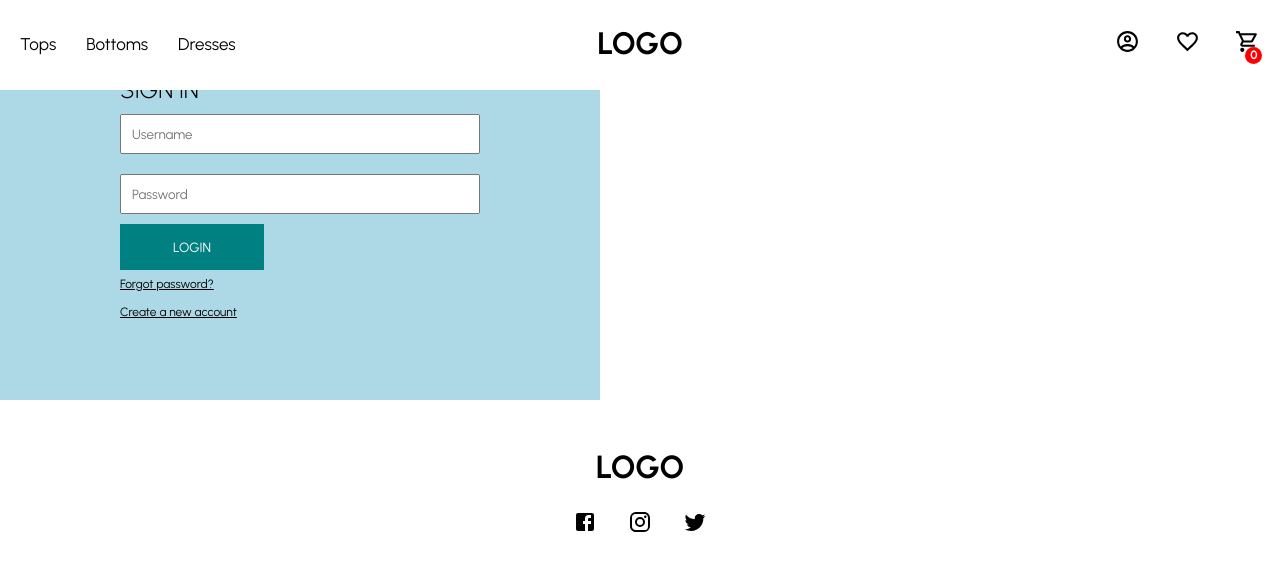
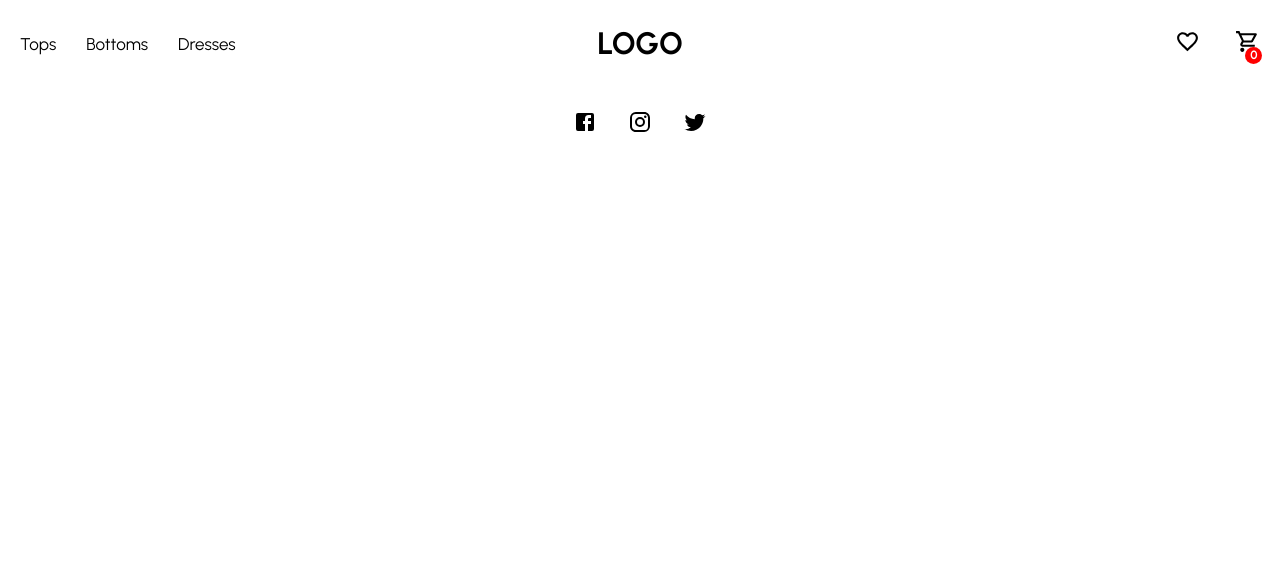
Before and after one commit to abuiko/ecommerce-app, a React (Create React App) app: page /login in a window 1280 px wide. Shown: the top 570 px of the page. Built offline with nearby package versions, Linux system fonts and the light colour scheme.

Commit message:
delete register / login

```diff
--- a/src/App.js
+++ b/src/App.js
@@ -1,7 +1,6 @@
 import React, { useState } from 'react'
 import Home from './containers/Home'
-import Register from './containers/Register'
-import Login from './containers/Login'
+
 import Cart from './containers/Cart'
 import Favorites from './containers/Favorites'
 
@@ -14,6 +13,7 @@ import Sidebar from './components/Navbar/Sidebar'
 import Footer from './components/Footer'
 
 
+
 const Container = styled.div`
 
 `
@@ -24,15 +24,15 @@ function App() {
   const toggle = () => {
     setIsOpen(!isOpen)
   }
+
   return (
     <Container>
       <Sidebar isOpen={isOpen} toggle={toggle} />
       <Navbar toggle={toggle} />
 
+
       <Routes>
         <Route exact path="/" element={<Home />} />
-        <Route path="/register" element={<Register />} />
-        <Route path="/login" element={<Login />} />
         <Route path="/cart" element={<Cart />} />
         <Route path="/favorites" element={<Favorites />} />
         <Route path="/products" element={<AllProducts />} />
--- a/src/components/Navbar/NavbarElements.jsx
+++ b/src/components/Navbar/NavbarElements.jsx
@@ -106,6 +106,7 @@ export const MenuLink = styled(LinkR)`
     text-decoratioN; none;
     color: #000;
 `
+export const RegisterLink = styled.p``
 export const Badge = styled.span`
     background-color: red;
     width: 17px;
--- a/src/components/Navbar/index.jsx
+++ b/src/components/Navbar/index.jsx
@@ -1,10 +1,10 @@
 import React from 'react'
 import { useSelector } from 'react-redux'
 import { ShoppingCartOutlined, Menu, FavoriteBorderOutlined, AccountCircleOutlined } from '@material-ui/icons';
-import { Container, MobileWrapper, Logo, MenuIcon, NavItem, MenuLink, Wrapper, Left, Center, Right, MenuItem, Badge } from './NavbarElements'
+import { Container, MobileWrapper, Logo, MenuIcon, NavItem, MenuLink, RegisterLink, Wrapper, Left, Center, Right, MenuItem, Badge } from './NavbarElements'
 
 
-const Navbar = ({ toggle }) => {
+const Navbar = ({ toggle, toggleRegister }) => {
 
     const state = useSelector((state) => state.handleCart)
 
@@ -26,11 +26,7 @@ const Navbar = ({ toggle }) => {
                     <Logo to="/">LOGO</Logo>
                 </Center>
                 <Right>
-                    <MenuItem>
-                        <MenuLink to="/login">
-                            <AccountCircleOutlined style={{ width: "25px", height: "25px" }} />
-                        </MenuLink>
-                    </MenuItem>
+
                     <MenuItem>
                         <MenuLink to="/favorites">
                             <FavoriteBorderOutlined style={{ width: "25px", height: "25px" }} />
--- a/src/containers/AllProductDetails.jsx
+++ b/src/containers/AllProductDetails.jsx
@@ -131,6 +131,8 @@ const AllProductDetails = () => {
     const [product, setProduct] = useState([])
     const [loading, setLoading] = useState(false)
 
+
+
     const dispatch = useDispatch()
     const addProduct = (product) => {
         dispatch(addToCart(product))
--- a/src/containers/AllProducts.jsx
+++ b/src/containers/AllProducts.jsx
@@ -1,4 +1,5 @@
 import React, { useState, useEffect, useRef } from 'react'
+import { useParams } from 'react-router-dom'
 import Product from '../components/Product'
 import styled from 'styled-components'
 import { Oval } from 'react-loader-spinner'
@@ -77,6 +78,7 @@ const AllProducts = () => {
     const [filter, setFilter] = useState(data)
     const [loading, setLoading] = useState(false)
 
+
     const ref = useRef(false)
 
     const url = "https://my-c-store-api.herokuapp.com/clothes"
--- a/src/containers/Favorites.jsx
+++ b/src/containers/Favorites.jsx
@@ -10,7 +10,10 @@ import EmptySection from '../components/EmptySection'
 import { useSelector } from 'react-redux'
 
 const Container = styled.div`
-
+    max-width: 1400px;
+    margin: auto;
+    padding-top: 90px;
+    min-height: 80vh;
 `
 
 const Title = styled.h1`
--- a/src/containers/Login.jsx
+++ /dev/null
@@ -1,69 +0,0 @@
-import React from 'react'
-import styled from 'styled-components'
-
-const Container = styled.div`
-
-    width: 600px;
-    height: 400px;
-    background-color: lightblue;
-
-    display: flex;
-    align-items: center;
-    justify-content: center;
-
-`
-const Wrapper = styled.div`
-        width: 60%;
-        padding: 20px;
-
-
-`
-const Title = styled.h1`
-        font-size: 24px;
-        font-weight: 300;
-`
-const Form = styled.form`
-        display: flex;
-        flex-direction: column;
-`
-const Input = styled.input`
-        flex: 1;
-        min-width: 40%;
-        margin: 10px 0px;
-        padding: 10px;
-`
-const Button = styled.button`
-        width: 40%;
-        border: none;
-        padding: 15px 20px;
-        background-color: teal;
-        color: white;
-        cursor: pointer;
-        argin-bottom: 10px;
-`
-
-const Link = styled.a`
-        margin: 7px 0px;
-        font-size: 12px;
-        text-decoration: underline;
-        cursor: pointer;
-`
-
-const Login = () => {
-    return (
-        <Container>
-            <Wrapper>
-                <Title>SIGN IN</Title>
-                <Form>
-                    <Input placeholder="Username" />
-                    <Input placeholder="Password" />
-                    <Button>LOGIN</Button>
-                    <Link>Forgot password?</Link>
-                    <Link>Create a new account</Link>
-                </Form>
-            </Wrapper>
-        </Container>
-    )
-}
-
-export default Login
--- a/src/containers/Register.jsx
+++ /dev/null
@@ -1,78 +0,0 @@
-import React from 'react'
-import styled from 'styled-components'
-
-const Container = styled.div`
-    width: 100vw;
-    height: 100vh;
-    background: linear-gradient(
-        rgba(255,255,255,0.5),
-        rgba(255,255,255,0.5)
-        ),
-        url("https://images.pexels.com/photos/4492631/pexels-photo-4492631.jpeg?auto=compress&cs=tinysrgb&dpr=2&h=750&w=1260");
-    background-repeat: no-repeat;
-    background-size: cover;
-    background-position: center;
-
-    display: flex;
-    align-items: center;
-    justify-content: center;
-
-`
-const Wrapper = styled.div`
-        padding: 20px;
-        width: 40%;
-        background-color: white;
-`
-const Title = styled.h1`
-        font-size: 24px;
-        font-weight: 300;
-`
-const Form = styled.form`
-        display: flex;
-        flex-wrap: wrap;
-`
-const Input = styled.input`
-        flex: 1;
-        min-width: 40%;
-        margin: 20px 10px 0px 0px;
-        padding: 10px;
-`
-const Agreement = styled.span`
-        font-size: 12px;
-        margin: 20px 0px;
-`
-
-const Button = styled.button`
-        width: 40%;
-        border: none;
-        padding: 15px 20px;
-        background-color: teal;
-        color: white;
-        cursor: pointer;
-`
-
-const Register = () => {
-    return (
-        <Container>
-            <Wrapper>
-                <Title>CREATE AN ACCOUNT</Title>
-                <Form>
-                    <Input placeholder="First Name" />
-                    <Input placeholder="Last Name" />
-                    <Input placeholder="Email" />
-                    <Input placeholder="Username" />
-                    <Input placeholder="Password" />
-                    <Input placeholder="Confirm Password" />
-                    <Agreement>
-                        By creating my account, I consent to the
-                        processing of my personla data in accordance
-                        with the <b>PRIVACY POLICY</b>
-                    </Agreement>
-                    <Button>CREATE</Button>
-                </Form>
-            </Wrapper>
-        </Container>
-    )
-}
-
-export default Register
```
